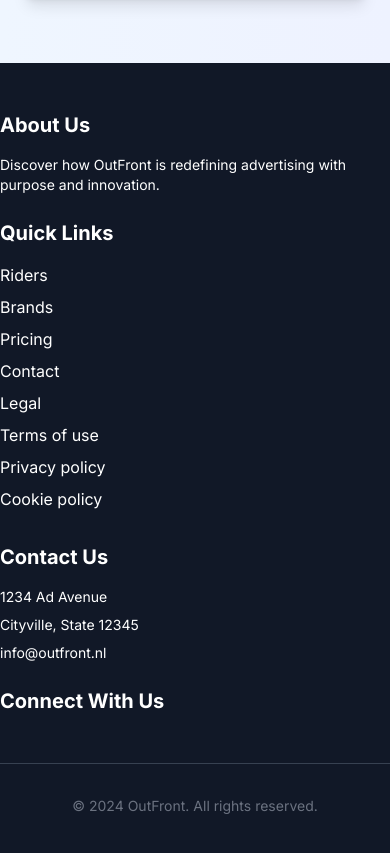
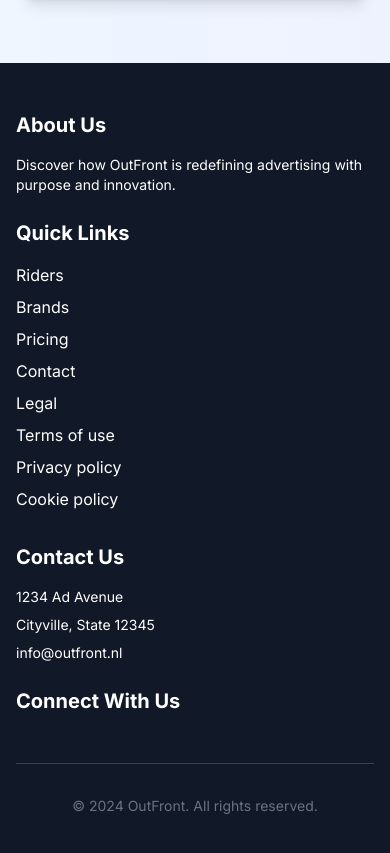
Before and after one commit to AdsOnWheels/AdsOnWheels-Website, a Next.js app: page /about in a window 390 px wide. Shown: the part 2078-2931 px from the top of the page. Built offline with nearby package versions, Linux system fonts and the light colour scheme.

Commit message:
feat: Enhance responsiveness for footer, brands, riders and other components

```diff
--- a/app/about/About.tsx
+++ b/app/about/About.tsx
@@ -1,12 +1,13 @@
 import React from "react";
-import Heading1 from "../layout/Heading1";
-import Heading2 from "../layout/Heading2";
 import { FontAwesomeIcon } from "@fortawesome/react-fontawesome";
 import {
   faBicycle,
   faHandshake,
   faSeedling,
 } from "@fortawesome/free-solid-svg-icons";
+
+import Heading1 from "../layout/Heading1";
+import Heading2 from "../layout/Heading2";
 
 const About = () => {
   return (
--- a/app/brands/FeatureAddOns.tsx
+++ b/app/brands/FeatureAddOns.tsx
@@ -46,10 +46,10 @@
         />
 
         {/* Flex container for the feature cards */}
-        <div className="flex justify-center items-center gap-10 flex-wrap md:flex-nowrap">
+        <div className="flex justify-center items-center gap-10 flex-wrap lg:flex-nowrap">
           {features.map((feature) => (
             <div key={feature.id} className="flex-1 min-w-[280px] max-w-xs">
-              <div className="bg-white rounded-3xl overflow-hidden shadow-xl">
+              <div className="bg-white rounded-3xl overflow-hidden shadow-xl transition-transform duration-300 ease-in-out hover:scale-105">
                 <div className="relative h-52">
                   <Image
                     src={feature.imageUrl}
--- a/app/layout/footer/Footer2.tsx
+++ b/app/layout/footer/Footer2.tsx
@@ -1,12 +1,13 @@
+import React from "react";
 import Link from "next/link";
-import React from "react";
 
 const Footer2 = () => {
   return (
     <footer className="bg-gray-900 text-white py-12">
-      <div className="max-w-6xl text-left mx-auto flex flex-wrap justify-between items-start">
-        {/* About Us */}
-        <div className="w-full md:w-1/4 mb-6 md:mb-0">
+      <div className="max-w-6xl mx-auto px-4 lg:px-8">
+        <div className="flex flex-wrap -mx-4 justify-between items-start">
+          {/* About Us Section */}
+          <div className="px-4 w-full sm:w-1/2 md:w-1/4 lg:w-1/4 xl:w-1/4 mb-6">
             <h4 className="text-xl font-bold mb-4">About Us</h4>
             <p className="text-sm">
               Discover how OutFront is redefining advertising with purpose and
@@ -14,8 +15,8 @@
             </p>
           </div>
 
-        {/* Quick Links */}
-        <div className="w-full md:w-1/4 mb-6 md:mb-0">
+          {/* Quick Links Section */}
+          <div className="px-4 w-full sm:w-1/2 md:w-1/4 lg:w-1/4 xl:w-1/4 mb-6">
             <h4 className="text-xl font-bold mb-4">Quick Links</h4>
             <ul className="list-none p-0">
               <li className="mb-2">
@@ -45,16 +46,18 @@
             </ul>
           </div>
 
-        {/* Contact Us */}
-        <div className="w-full md:w-1/4 mb-6 md:mb-0">
+          {/* Contact Us Section */}
+          <div className="px-4 w-full sm:w-1/2 md:w-1/4 lg:w-1/4 xl:w-1/4 mb-6">
             <h4 className="text-xl font-bold mb-4">Contact Us</h4>
             <p className="text-sm mb-2">1234 Ad Avenue</p>
             <p className="text-sm mb-2">Cityville, State 12345</p>
-          <p className="text-sm">info@outfront.nl</p>
+            <p className="text-sm">
+              <Link href="mailto:info@outfront.nl">info@outfront.nl</Link>
+            </p>
           </div>
 
-        {/* Social Media */}
-        <div className="w-full md:w-1/4">
+          {/* Social Media Section */}
+          <div className="px-4 w-full sm:w-1/2 md:w-1/4 lg:w-1/4 xl:w-1/4">
             <h4 className="text-xl font-bold mb-4">Connect With Us</h4>
             <div className="flex space-x-4">
               <Link
@@ -79,14 +82,14 @@
           </div>
         </div>
 
-      {/* Divider Line */}
         <hr className="border-gray-700 my-8" />
 
-      {/* Copyright */}
-      <div className="max-w-6xl mx-auto text-center">
+        {/* Copyright Section */}
+        <div className="text-center">
           <p className="text-sm text-gray-500">
             &copy; 2024 OutFront. All rights reserved.
           </p>
+        </div>
       </div>
     </footer>
   );
--- a/app/legal/CookiePolicy.tsx
+++ b/app/legal/CookiePolicy.tsx
@@ -3,7 +3,7 @@
 
 const CookiePolicy = () => {
   return (
-    <div className="bg-gray-50 min-h-screen pt-12 pb-24 px-4 md:px-8 lg:px-16">
+    <div className="bg-gradient-to-r from-blue-50 to-indigo-50 min-h-screen pt-12 pb-24 px-4 md:px-8 lg:px-16">
       <div className="max-w-6xl mx-auto bg-white shadow-xl rounded-xl overflow-hidden">
         <div className="p-8 md:p-12 lg:p-16">
           <h1 className="text-4xl font-extrabold text-gray-900 mb-8">
--- a/app/legal/PrivacyPolicy.tsx
+++ b/app/legal/PrivacyPolicy.tsx
@@ -36,7 +36,7 @@
   ];
 
   return (
-    <div className="bg-gray-50 min-h-screen pt-12 pb-24 px-4 md:px-8 lg:px-16">
+    <div className="bg-gradient-to-r from-blue-50 to-indigo-50 min-h-screen pt-12 pb-24 px-4 md:px-8 lg:px-16">
       <div className="max-w-6xl mx-auto bg-white shadow-xl rounded-xl overflow-hidden">
         <div className="p-8 md:p-12 lg:p-16">
           <h1 className="text-4xl font-extrabold text-gray-900 mb-8">
--- a/app/legal/TermsOfUse.tsx
+++ b/app/legal/TermsOfUse.tsx
@@ -36,7 +36,7 @@
   ];
 
   return (
-    <div className="bg-gray-50 min-h-screen pt-12 pb-24 px-4 md:px-8 lg:px-16">
+    <div className="bg-gradient-to-r from-blue-50 to-indigo-50 min-h-screen pt-12 pb-24 px-4 md:px-8 lg:px-16">
       <div className="max-w-6xl mx-auto bg-white shadow-xl rounded-xl overflow-hidden">
         <div className="p-8 md:p-12 lg:p-16">
           <h1 className="text-4xl font-extrabold text-gray-900 mb-8">
--- a/app/pages/ad-placement/AdPlacementOptions.tsx
+++ b/app/pages/ad-placement/AdPlacementOptions.tsx
@@ -108,7 +108,7 @@
                 <FontAwesomeIcon icon={faChevronLeft} className="text-3xl" />
               }
               color="indigo"
-              className="absolute -left-16 z-10 ml-4 lg:ml-8"
+              className="absolute -left-16 z-10 ml-4 lg:ml-8 hidden lg:block"
               onClick={() => scrollCarousel("left")}
             />
           )}
@@ -129,7 +129,7 @@
                 <FontAwesomeIcon icon={faChevronRight} className="text-3xl" />
               }
               color="indigo"
-              className="absolute -right-16 z-10 mr-4 lg:mr-8"
+              className="absolute -right-16 z-10 mr-4 lg:mr-8 hidden lg:block"
               onClick={() => scrollCarousel("right")}
             />
           )}
--- a/app/pages/ad-placement/RiderBenefits.tsx
+++ b/app/pages/ad-placement/RiderBenefits.tsx
@@ -59,7 +59,7 @@
                 icon={benefit.icon}
                 className="text-gray-600 text-6xl mb-5"
               />
-              <h3 className="text-2xl font-semibold text-gray-800 mb-4">
+              <h3 className="text-2xl text-center font-semibold text-gray-800 mb-4">
                 {benefit.title}
               </h3>
               <p className="text-lg text-gray-700 text-center">
--- a/app/pages/how-it-works/Brands.tsx
+++ b/app/pages/how-it-works/Brands.tsx
@@ -11,7 +11,7 @@
   return (
     <div className="flex flex-col items-center justify-center min-w-md group">
       <div className="p-6 lg:p-8 relative h-full flex flex-col">
-        <div className="absolute top-44 left-1/2 flex items-center justify-center text-8xl md:text-5xl lg:text-[25rem] font-extrabold text-transparent bg-clip-text bg-gradient-to-r from-blue-500 to-indigo-700 transform -translate-x-1/2 -translate-y-1/2 opacity-20 z-10 mb-6">
+        <div className="absolute top-44 left-1/2 flex items-center justify-center text-[14rem] md:text-[18rem] lg:text-[25rem] font-extrabold text-transparent bg-clip-text bg-gradient-to-r from-blue-500 to-indigo-700 transform -translate-x-1/2 -translate-y-1/2 opacity-20 z-10 mb-6">
           {number}
         </div>
         <div className="relative top-6 transform transition duration-300 hover:scale-105 z-20 my-8">
--- a/package.json
+++ b/package.json
@@ -14,7 +14,7 @@
     "@fortawesome/free-regular-svg-icons": "^6.4.2",
     "@fortawesome/free-solid-svg-icons": "^6.4.2",
     "@fortawesome/react-fontawesome": "^0.2.0",
-    "@reduxjs/toolkit": "^1.9.7",
+    "@reduxjs/toolkit": "^2.1.0",
     "@types/node": "20.9.1",
     "@types/react": "18.2.37",
     "@types/react-dom": "18.2.15",
@@ -25,7 +25,7 @@
     "postcss": "8.4.31",
     "react": "18.2.0",
     "react-dom": "18.2.0",
-    "react-redux": "^8.1.3",
+    "react-redux": "^9.1.0",
     "react-slick": "^0.30.0",
     "slick-carousel": "^1.8.1",
     "tailwindcss": "3.3.5",
```
Lines whose indentation alone changed are shown as unchanged.
